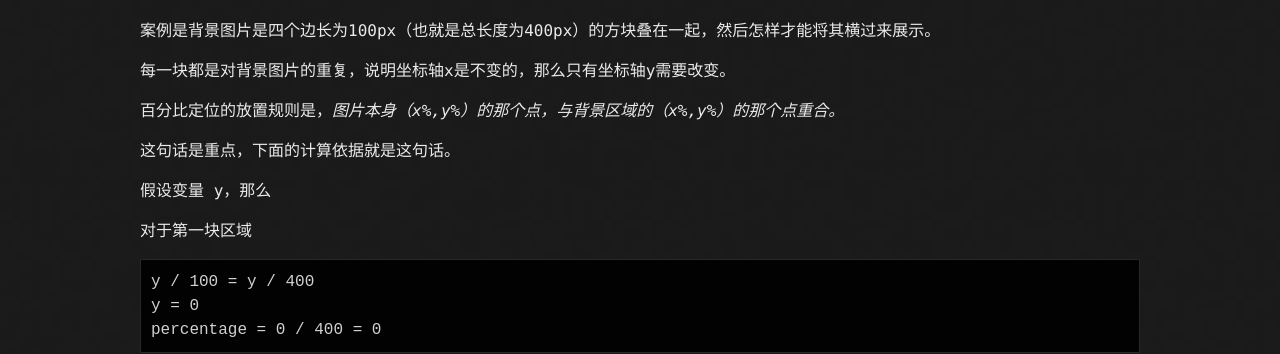
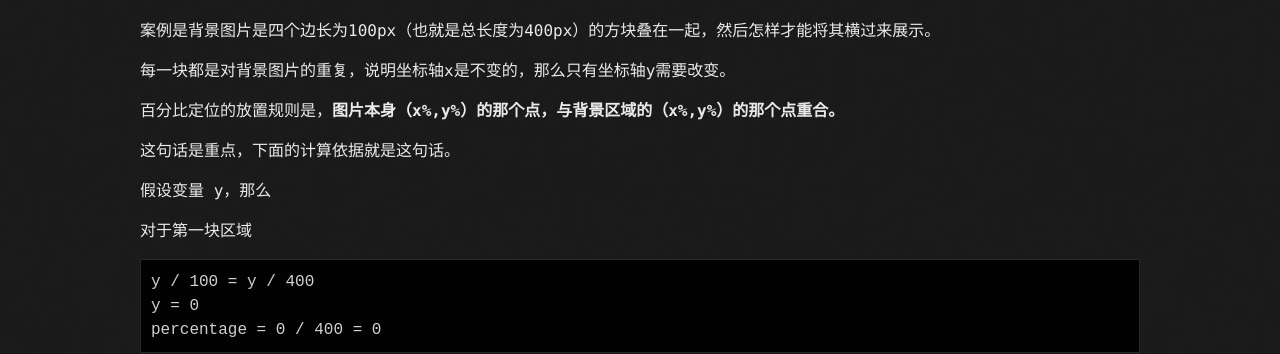
Before and after one commit to night1008/night1008.github.io, a Jekyll site: the page built from _posts/2018-06-13-css-background-position-percentage.md, in a window 1280 px wide. Shown: the part 413-767 px from the top of the page. Built offline with Jekyll 4.4.1, drawn with Linux system fonts in a browser that asks for light colours; comment, search, counter and statistics services are not loaded; the repository's description, which GitHub fills in, is left out.

```diff
--- a/_posts/2018-06-13-css-background-position-percentage.md
+++ b/_posts/2018-06-13-css-background-position-percentage.md
@@ -14,7 +14,7 @@ comments: true
 
 每一块都是对背景图片的重复，说明坐标轴x是不变的，那么只有坐标轴y需要改变。
 
-百分比定位的放置规则是，*图片本身（x%,y%）的那个点，与背景区域的（x%,y%）的那个点重合。*
+百分比定位的放置规则是，**图片本身（x%,y%）的那个点，与背景区域的（x%,y%）的那个点重合。**
 
 这句话是重点，下面的计算依据就是这句话。
 
```
